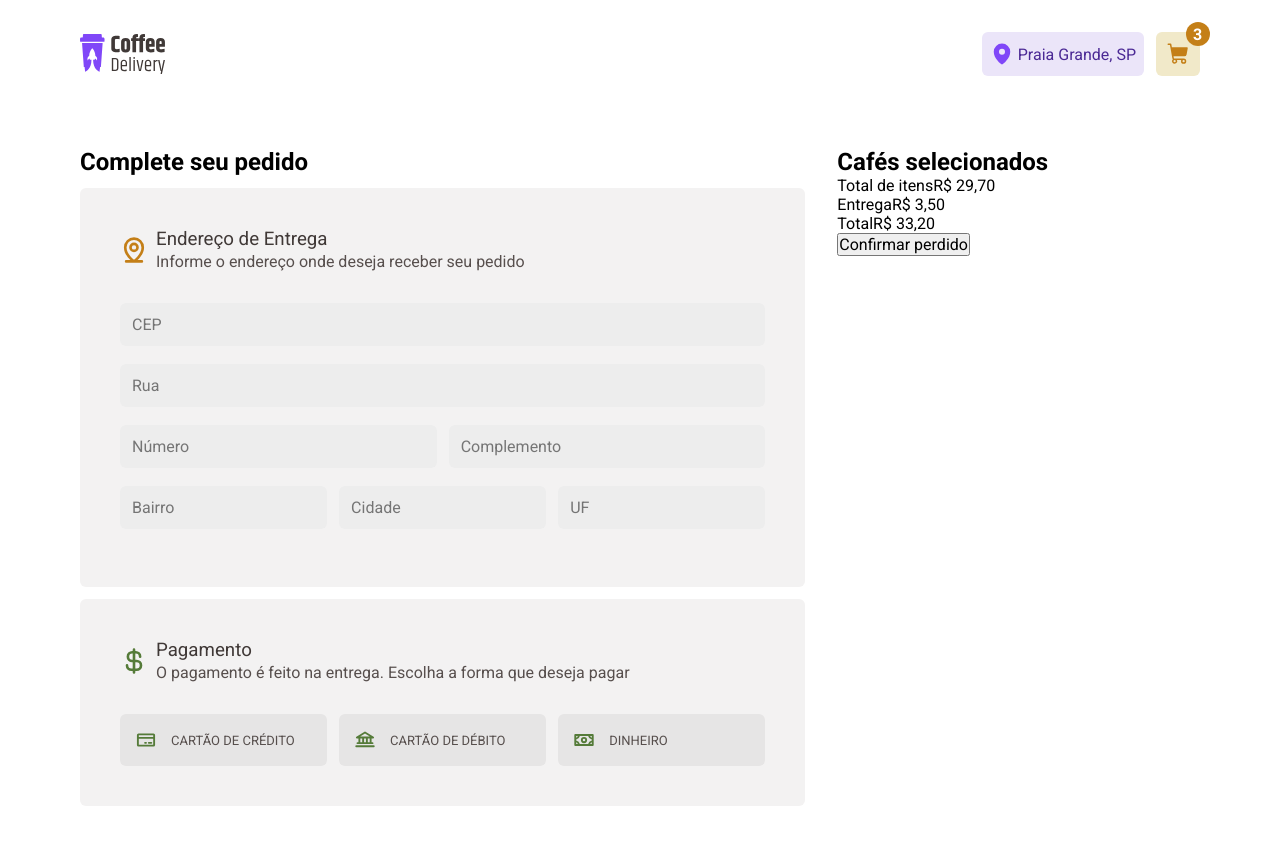
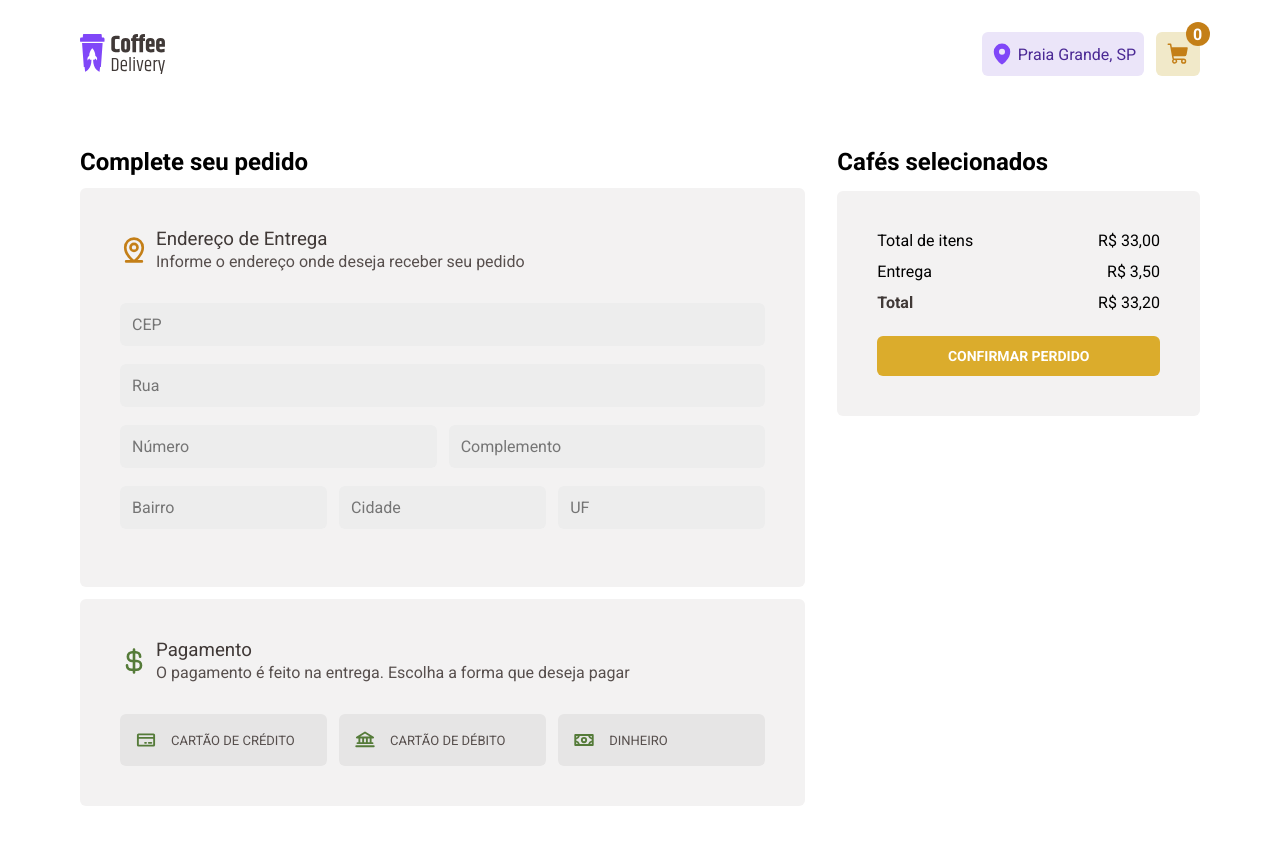
Before and after one commit to EnzoXavier1001/coffee-delivery, a React (Vite) app: page /checkout in a window 1280 px wide. Built offline with nearby package versions, Linux system fonts and the light colour scheme.

Commit message:
styles: add styles in checkout page

```diff
--- a/src/components/Card/index.tsx
+++ b/src/components/Card/index.tsx
@@ -36,7 +36,7 @@ export function Card({ coffeeData, onAddCart, onDeleteCart, onSaveCart }: CardPr
                     <BuyNowWrapper>
                         <div>
                             <button onClick={() => onDeleteCart(coffeeData.id)}><Minus size={16} color="#8047F8" weight="bold" /></button>
-                            <span>{coffeeData.quantity ? coffeeData.quantity : 1}</span>
+                            <span>{coffeeData.quantity ? coffeeData.quantity : 0}</span>
                             <button onClick={() => onAddCart(coffeeData.id)}><Plus size={16} color="#8047F8" weight="bold" /></button>
                         </div>
                     </BuyNowWrapper>
--- a/src/components/Header/index.tsx
+++ b/src/components/Header/index.tsx
@@ -2,11 +2,17 @@ import { CartCounter, CurrentLocation, HeaderContainer } from "./styles";
 import logoCoffeeDelivery from '../../assets/Logo.svg'
 import { MapPin, ShoppingCart } from "@phosphor-icons/react";
 import { NavLink } from "react-router-dom";
+import { CartContext } from "../../context/CartContext";
+import { useContext } from "react";
 
 export function Header() {
+    const { cart } = useContext(CartContext)
+
     return (
         <HeaderContainer>
-            <img src={logoCoffeeDelivery} alt="Logo Coffee Delivery" />
+            <NavLink to="/">
+                <img src={logoCoffeeDelivery} alt="Logo Coffee Delivery" />
+            </NavLink>
             <nav>
                 <CurrentLocation>
                     <MapPin size={24} weight="fill" color="#8047F8" />
@@ -15,7 +21,7 @@ export function Header() {
                 <NavLink to="/checkout">
                     <ShoppingCart size={24} weight="fill" color="#C47F17" />
                     <CartCounter>
-                        3
+                        {cart.length}
                     </CartCounter>
                 </NavLink>
             </nav>
--- a/src/pages/Checkout/index.tsx
+++ b/src/pages/Checkout/index.tsx
@@ -1,9 +1,10 @@
-import { Bank, CreditCard, CurrencyDollar, MapPinLine, Money } from "@phosphor-icons/react";
-import { ButtonPayment, ButtonWrapper, CheckoutContainer, CloseOrder, CoffeeDisplay, FormCheckout, FormCheckoutStyles, FormGroup, FormPayment, FormWrapper } from "./styles";
+import { Bank, CreditCard, CurrencyDollar, MapPinLine, Minus, Money, Plus, Trash } from "@phosphor-icons/react";
+import { ButtonPayment, ButtonRemove, ButtonWrapper, ButtonsWrapper, CardDivider, CheckoutContainer, CloseOrder, CoffeeCard, CoffeeCardWrapper, CoffeeDisplay, CoffeeDisplayContainer, CoffeeDisplayList, CoffeeTotalAmount, FormCheckout, FormCheckoutStyles, FormGroup, FormPayment, FormWrapper } from "./styles";
 import { useForm } from "react-hook-form";
 import * as zod from 'zod'
 import { useContext } from "react";
 import { CartContext } from "../../context/CartContext";
+import { useNavigate } from "react-router-dom";
 
 const CheckoutFormValidationSchema = zod.object({
     cep: zod.string().min(8).max(9),
@@ -18,16 +19,14 @@ const CheckoutFormValidationSchema = zod.object({
 type CheckoutFormData = zod.infer<typeof CheckoutFormValidationSchema>
 
 export function Checkout() {
+    const navigate = useNavigate()
+    const { cart } = useContext(CartContext)
     const { register, handleSubmit, reset } = useForm<CheckoutFormData>()
 
-    const { cart } = useContext(CartContext)
-
-    console.log(cart)
-
     function handleCreateOrder(data: CheckoutFormData) {
+        reset()
         localStorage.setItem('@user-info', JSON.stringify(data))
-        console.log(data)
-        reset()
+        navigate("/success")
     }
 
     return (
@@ -86,29 +85,49 @@ export function Checkout() {
                 </FormWrapper>
                 <CoffeeDisplay>
                     <h2>Cafés selecionados</h2>
-                    <div>
-                        <div>
-                            <div>
+                    <CoffeeDisplayContainer>
+                        <CoffeeDisplayList>
+                            {cart.map(cartItem => (
+                                <div key={cartItem.id}>
+                                    <CoffeeCard key={cartItem.id}>
+                                        <img src={cartItem.img} alt="" />
+                                        <CoffeeCardWrapper>
+                                            <header>
+                                                <h3>{cartItem.name}</h3>
+                                                <span>{cartItem.amount}</span>
+                                            </header>
+                                            <ButtonsWrapper>
+                                                <div>
+                                                    <button><Minus size={14} color="#8047F8" weight="bold" /></button>
+                                                    <span>{cartItem.quantity}</span>
+                                                    <button><Plus size={14} color="#8047F8" weight="bold" /></button>
+                                                </div>
+                                                <ButtonRemove><Trash size={18} color="#8047F8" weight="bold" />Remover</ButtonRemove>
+                                            </ButtonsWrapper>
+                                        </CoffeeCardWrapper>
+                                    </CoffeeCard>
+                                    <CardDivider />
+                                </div>
 
-                            </div>
-                        </div>
+                            ))}
+                        </CoffeeDisplayList>
 
-                        <div>
+                        <CoffeeTotalAmount>
                             <div>
                                 <span>Total de itens</span>
-                                <span>R$ 29,70</span>
+                                <span>R$ 33,00</span>
                             </div>
                             <div>
                                 <span>Entrega</span>
                                 <span>R$ 3,50</span>
                             </div>
                             <div>
-                                <span>Total</span>
+                                <span><strong>Total</strong></span>
                                 <span>R$ 33,20</span>
                             </div>
-                        </div>
+                        </CoffeeTotalAmount>
                         <CloseOrder type="submit">Confirmar perdido</CloseOrder>
-                    </div>
+                    </CoffeeDisplayContainer>
                 </CoffeeDisplay>
             </FormCheckout>
         </CheckoutContainer>
--- a/src/pages/Checkout/styles.ts
+++ b/src/pages/Checkout/styles.ts
@@ -7,6 +7,10 @@ export const CheckoutContainer = styled.main`
    display: flex;
    align-items: flex-start;
    gap: 3.2rem;
+
+   @media (max-width: 1170px) {
+    width: 90%;
+   }
 `
 
 export const FormWrapper = styled.div`
@@ -14,6 +18,11 @@ export const FormWrapper = styled.div`
     display: flex;
     flex-direction: column;
     gap: 1.2rem;
+
+    @media (max-width: 1170px) {
+        flex: 1;
+        width: 100%;
+    }
 `
 
 export const BaseCardLayout = styled.div`
@@ -60,18 +69,52 @@ export const FormCheckout = styled.form`
     align-items: flex-start;
     gap: 3.2rem;
     width: 100%;
+
+    @media (max-width: 1170px) {
+        flex-direction: column;
+    }
 `
 
 export const CoffeeDisplay = styled.div`
     flex: 1;
+    display: flex;
+    flex-direction: column;
+    gap: 1.5rem;
+
+    @media (max-width: 1170px) {
+        width: 100%;
+    }
 `
 
-export const FormPayment = styled(BaseCardLayout)``
+export const FormPayment = styled(BaseCardLayout)`
+`
 
-export const CloseOrder = styled.button``
+export const CloseOrder = styled.button`
+    outline: 0;
+    border: 0;
+    width: 100%;
+    margin-top: 2.4rem;
+    font-size: 1.4rem;
+
+    background: ${props => props.theme['--yellow-600']};
+    color: ${props => props.theme.white};
+    border-radius: 6px;
+    padding: 1.2rem;
+    text-transform: uppercase;
+    transition: filter 0.3s;
+
+    font-weight: 600;
+
+    cursor: pointer;
+
+    &:hover {
+        filter: brightness(0.9);
+    }
+`
 
 export const FormGroup = styled.div`
     display: flex;
+    flex-wrap: wrap;
     gap: 1.2rem;
 
     input {
@@ -82,6 +125,10 @@ export const FormGroup = styled.div`
 export const ButtonWrapper = styled.div`
     display: flex;
     gap: 1.2rem;
+
+    @media (max-width: 555px) {
+        flex-direction: column;
+    }
 `
 
 export const ButtonPayment = styled.button`
@@ -109,6 +156,101 @@ export const ButtonPayment = styled.button`
     &:hover {
         background: ${props => props.theme['--base-hover']}
     }
+`
 
+export const CoffeeDisplayContainer = styled(BaseCardLayout)``
 
+export const CoffeeDisplayList = styled.div`
+    display: flex;
+    flex-direction: column;
+
+    gap: 2.4rem;
 `
+
+export const CoffeeCard = styled.div`
+    display: flex;
+    gap: 2.0rem;
+
+    img {
+        height: 6.4rem;
+    }
+`
+
+export const CardDivider = styled.div`
+    width: 100%;
+
+    background-color: ${props => props.theme['--base-button']};
+
+    height: 1px;
+
+    margin: 2.4rem 0;
+`
+
+export const ButtonsWrapper = styled.div`
+    display: flex;
+
+    gap: 0.8rem;
+
+    div {
+        display: flex;
+        align-items: center;
+        gap: 0.9rem;
+        background-color: ${props => props.theme['--base-button']};
+
+        padding: 0.9rem;
+        border-radius: 6px;
+
+        button {
+            border: 0;
+            outline: none;
+            background-color: transparent;
+            cursor: pointer;
+            color: ${props => props.theme['--base-title']};
+        }
+    }
+`
+
+export const CoffeeCardWrapper = styled.div`
+    display: flex;
+    flex-direction: column;
+
+    header {
+        margin-bottom: 0.8rem;
+
+        h3 {
+            font-size: 1.6rem;
+        }
+    }
+`
+
+export const CoffeeTotalAmount = styled.div`
+    display: flex;
+    flex-direction: column;
+    gap: 1.2rem;
+
+    div {
+        display: flex;
+        align-items: center;
+        justify-content: space-between;
+
+        span > strong {
+            color: ${props => props.theme['--base-subtitle']};
+        }
+    }
+`
+
+export const ButtonRemove = styled.button`
+    cursor: pointer;
+    background-color: ${props => props.theme['--base-button']};
+    color: ${props => props.theme['--base-text']};
+
+    border-radius: 6px;
+    font-size: 1.4rem;
+    padding: 0.65rem 0.8rem;
+    outline: 0;
+    border: none;
+    text-transform: uppercase;
+    display: flex;
+    align-items: center;
+    gap: 0.4rem;
+`
--- a/src/pages/Home/index.tsx
+++ b/src/pages/Home/index.tsx
@@ -2,6 +2,8 @@ import { Coffee, Package, ShoppingCart, Timer } from "@phosphor-icons/react";
 import { HomeContainer, HomeContent, HomeSection, IconWrapper, ListBenefits } from "./styles";
 import coffeeMainImage from '../../assets/coffee-main.png'
 import { CoffeeList } from "../../components/CoffeeList";
+import 'react-toastify/dist/ReactToastify.css';
+import { ToastContainer } from 'react-toastify'
 
 export function Home() {
     return (
@@ -43,6 +45,7 @@ export function Home() {
                 </HomeSection>
             </HomeContainer>
             <CoffeeList />
+            <ToastContainer />
         </>
     )
 }
--- /dev/null
+++ b/src/utils/formatAmount.tsx
@@ -0,0 +1,3 @@
+export function formatAmount(amount: number) {
+    return  amount.toLocaleString('pt-br')
+}
```
Also changed, not shown: src/context/CartContext.tsx (+11 -6 lines), src/data/coffeeData.ts (+14 -17 lines).
